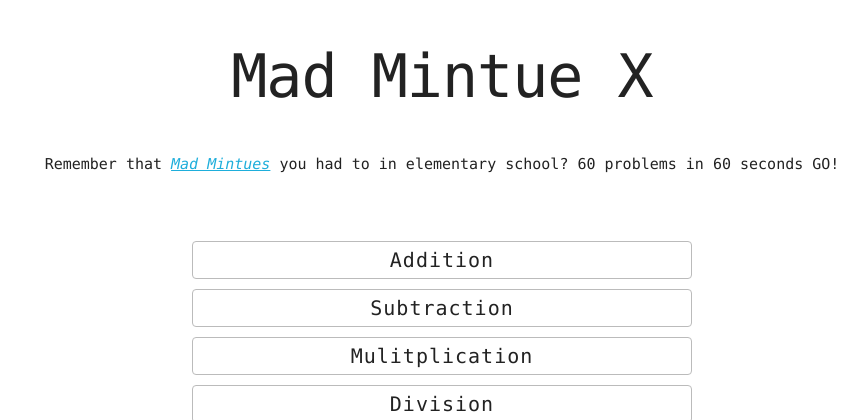
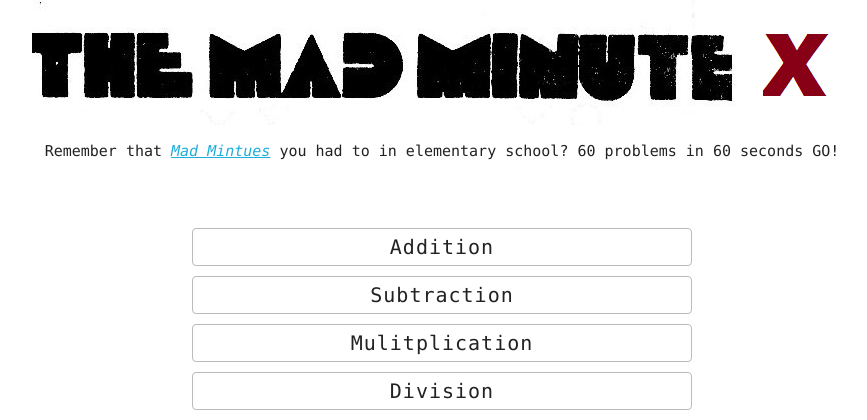
Before and after one commit to UMDHackers/Mad-Minute-X, a Flask app: page / in a window 1280 px wide. Shown: the top 420 px of the page, without its empty margins (198-1065 px from the left). Run offline with Flask 2, Linux system fonts and the light colour scheme.

Commit message:
MORE CoDE

```diff
--- a/templates/index.html
+++ b/templates/index.html
@@ -10,12 +10,11 @@
 
   </head>
   <body>
-    {% set levels = ["Easy","Medium","Hard"] %}
 
     <div class = "center header">
-      <h1>Mad Mintue X</h1>
+      <img src = "{{url_for('static', filename = 'IMAGS.png')}}">
     </div>
-    <p class = "center words">Remember that <i><a href = "static/img.jpg">Mad Mintues</a></i> you had to in
+    <p class = "center words">Remember that <i><a href = "{{url_for('static', filename = 'img.jpg')}}">Mad Mintues</a></i> you had to in
        elementary school? 60 problems in 60 seconds GO!</p>
     <div class = "vertical">
       <ul>
```
